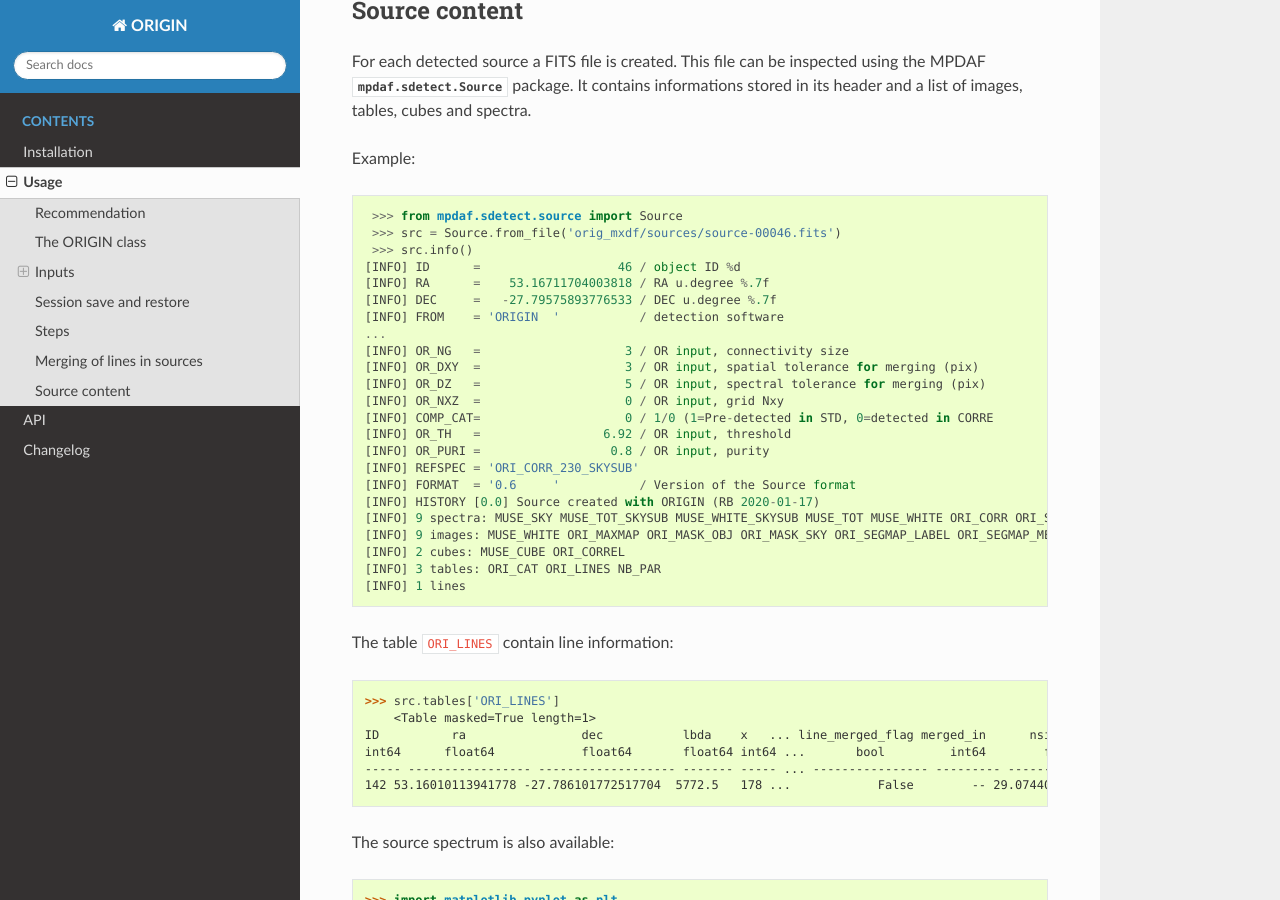
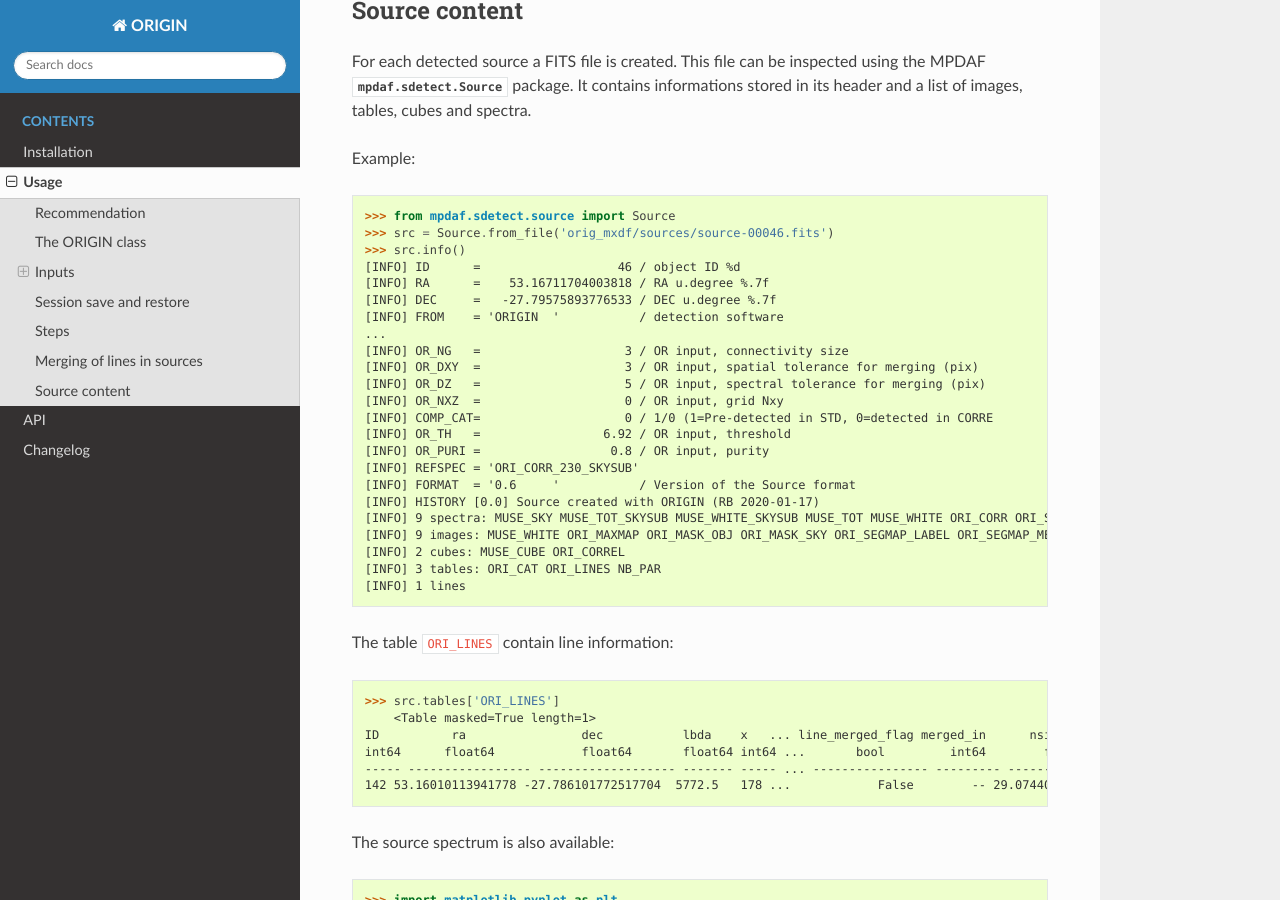
Before and after one commit to musevlt/origin, a Sphinx documentation site: the page built from docs/usage.rst, in a window 1280 px wide and 900 px high, scrolled down 7088 px. Built offline with Sphinx 7.4.7 and the Read the Docs theme 2.0.0, drawn with Linux system fonts in a browser that asks for light colours; pages that are not in the unit, such as notebooks, are missing from menus; part of the change alters nothing that is shown.

```diff
--- a/docs/usage.rst
+++ b/docs/usage.rst
@@ -370,9 +370,9 @@ tables, cubes and spectra.
 
 Example::
 
-     >>> from mpdaf.sdetect.source import Source
-     >>> src = Source.from_file('orig_mxdf/sources/source-00046.fits')
-     >>> src.info()
+    >>> from mpdaf.sdetect.source import Source
+    >>> src = Source.from_file('orig_mxdf/sources/source-00046.fits')  # doctest: +SKIP
+    >>> src.info()
     [INFO] ID      =                   46 / object ID %d
     [INFO] RA      =    53.16711704003818 / RA u.degree %.7f
     [INFO] DEC     =   -27.79575893776533 / DEC u.degree %.7f
@@ -393,7 +393,6 @@ Example::
     [INFO] 2 cubes: MUSE_CUBE ORI_CORREL
     [INFO] 3 tables: ORI_CAT ORI_LINES NB_PAR
     [INFO] 1 lines
-
 
 The table ``ORI_LINES`` contain line information::
 
```
